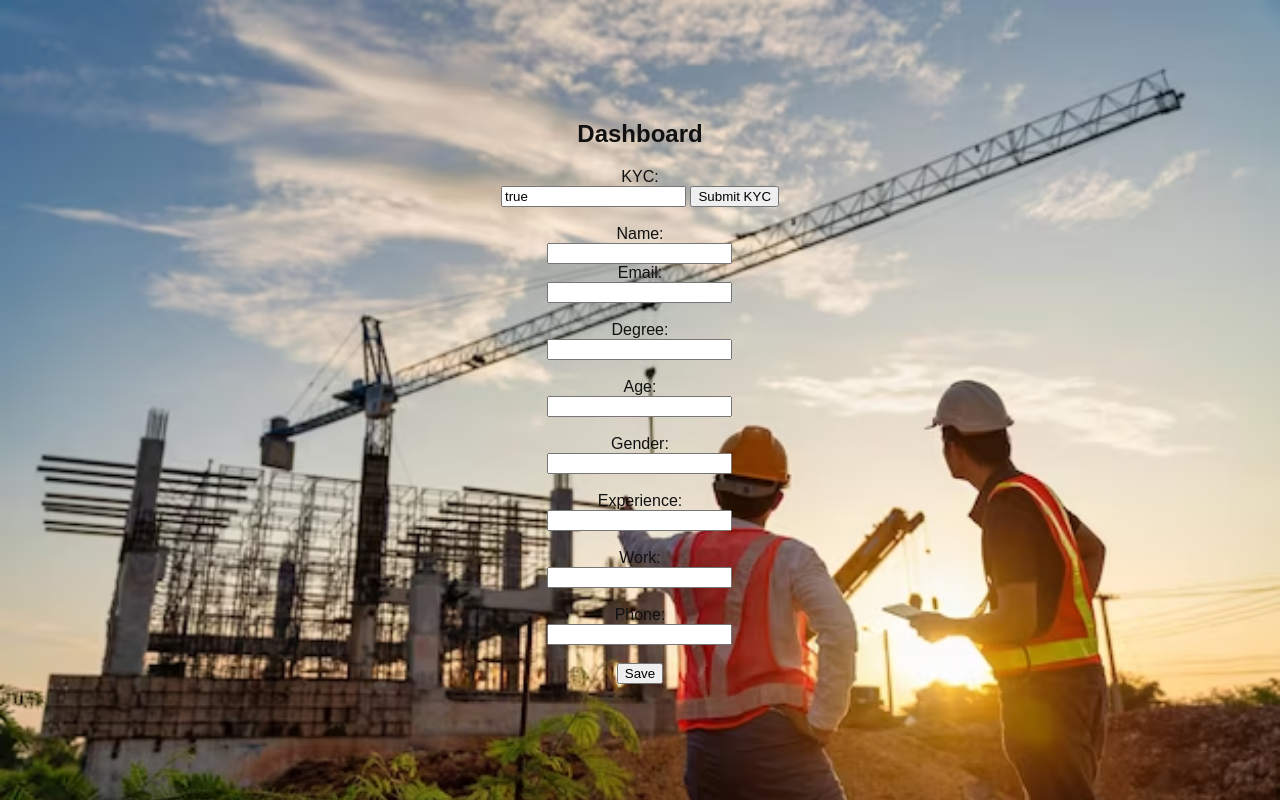
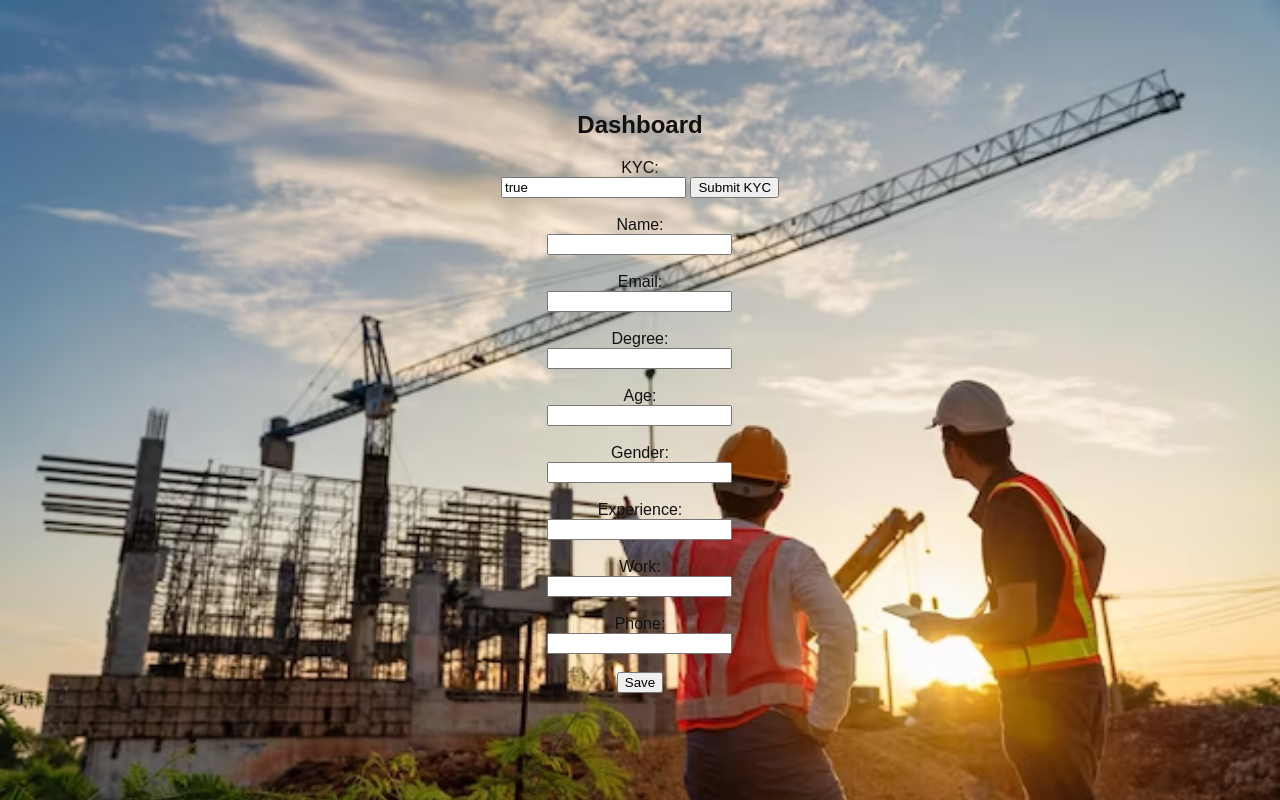
Before and after one commit to anshubinod/anshubinod.github.io, a plain HTML site: page dashboard.html in a window 1280 px wide. Drawn offline with Linux system fonts and the light colour scheme; sample sign-in values are in the browser's storage.

Commit message:
Update dashboard.html

```diff
--- a/dashboard.html
+++ b/dashboard.html
@@ -104,7 +104,7 @@
         <br><br>
 
         <label for="iname">Name:</label><br>
-        <input type="text" id="iname" name="iname"><br>
+        <input type="text" id="iname" name="iname"><br><br>
 
         <label for="iemail">Email:</label><br>
         <input type="text" id="iemail" name="iemail"><br><br>
```
